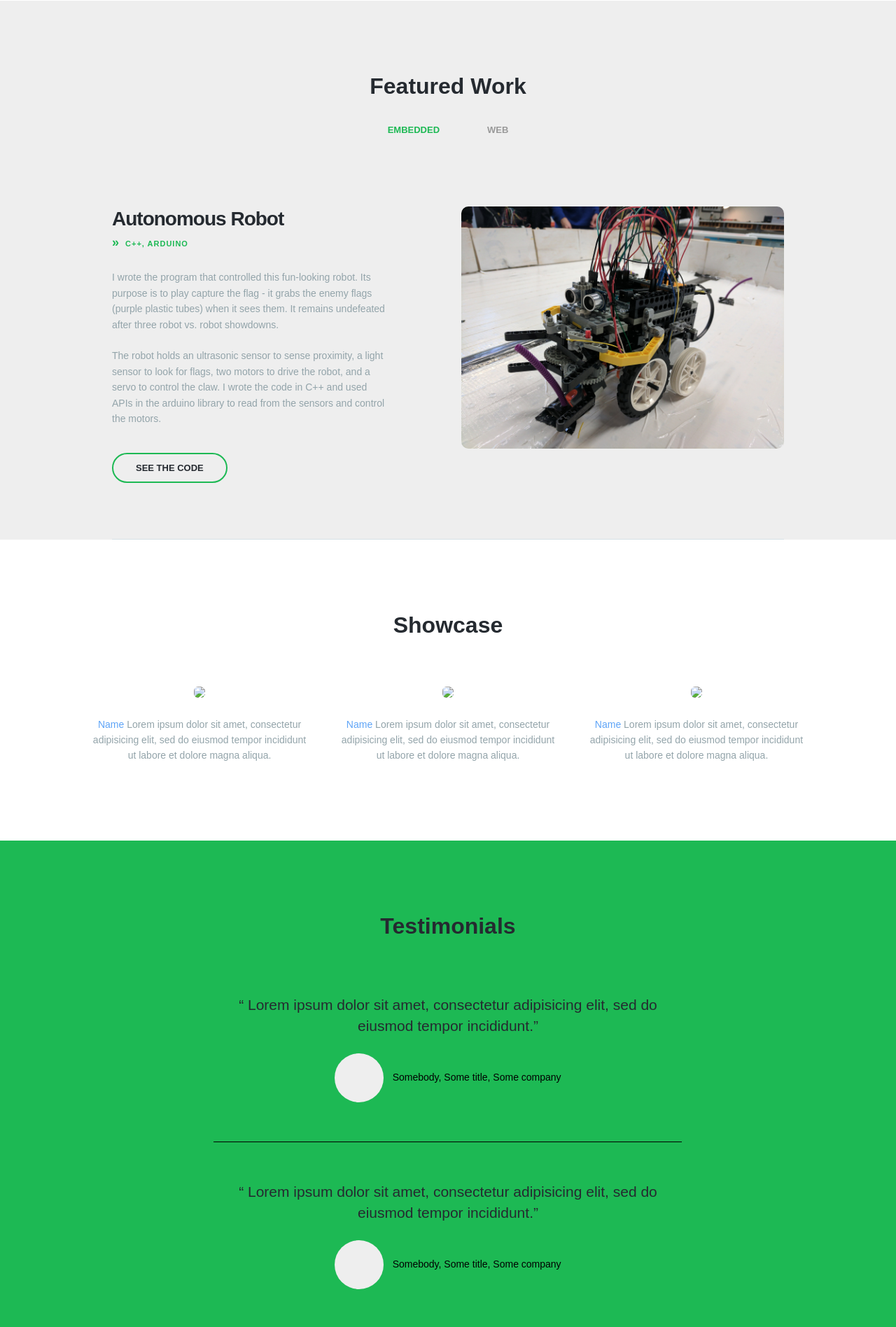
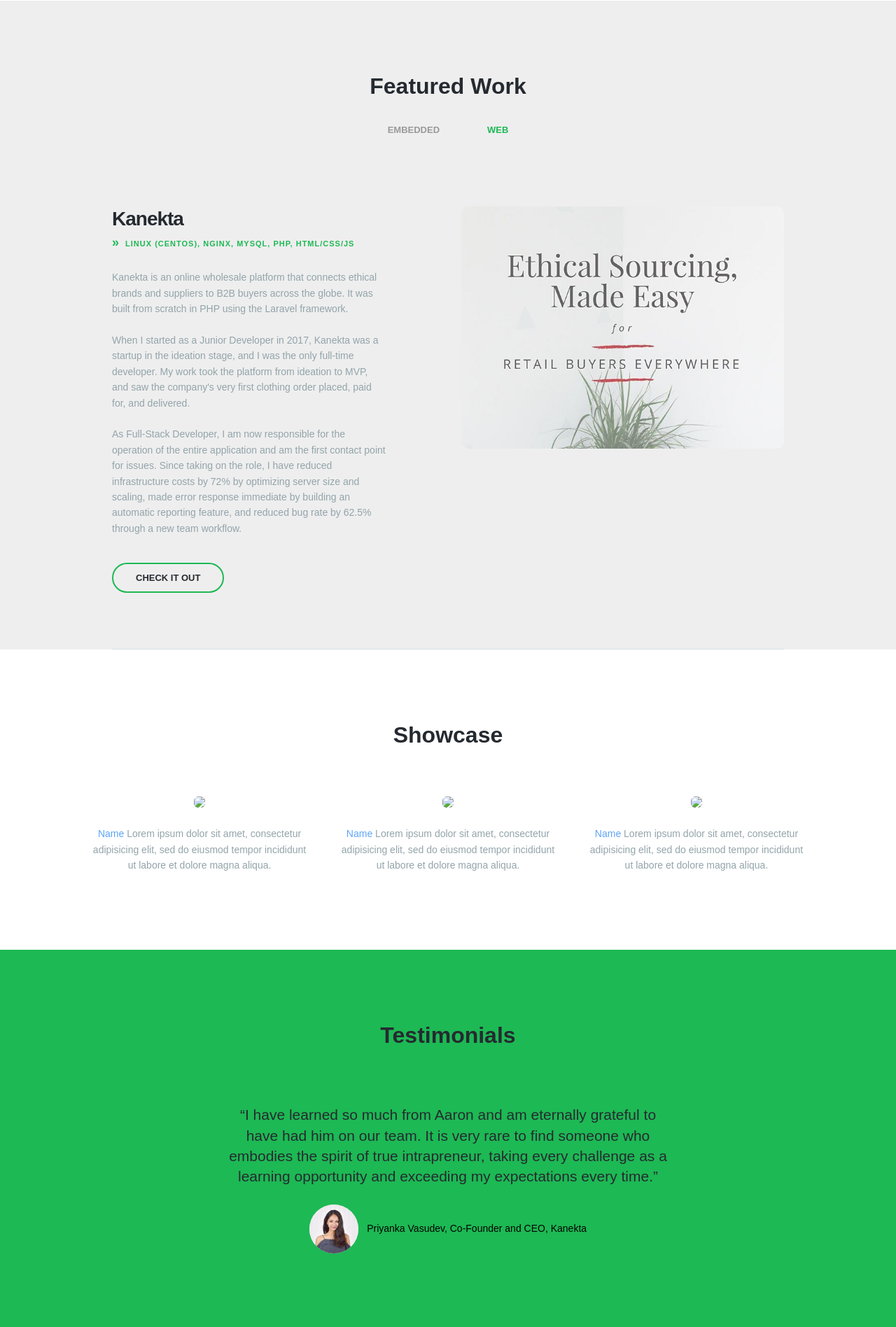
Before and after one commit to aaronVerones/aaronverones.com, a Laravel app: page / in a window 1280 px wide. Shown: the part 1392-3288 px from the top of the page at 70% size. Run offline with Laravel 8, Linux system fonts and the light colour scheme; settings files or empty folders that the repository lacks are supplied; some libraries are stand-ins or nearby versions.

Commit message:
add kanekta description and pri testimonial

```diff
--- a/public/js/main.js
+++ b/public/js/main.js
@@ -10,7 +10,6 @@
             break;
         default:
         break;
-
     }
 }
 
--- a/resources/views/landing.blade.php
+++ b/resources/views/landing.blade.php
@@ -69,12 +69,12 @@
             <div class="twleve columns">
               <p class="intro slate">Featured Work</p>
               <div class="button-group">
-                  <a class="button featured-project-trigger active" data-feature="embedded">Embedded</a>
-                  <a class="button featured-project-trigger" data-feature="web">Web</a>
+                  <a class="button featured-project-trigger " data-feature="embedded">Embedded</a>
+                  <a class="button featured-project-trigger active" data-feature="web">Web</a>
               </div>
             </div>
           </div>
-          <section id="feature-embedded" class="project-showcase">
+          <section id="feature-embedded" class="project-showcase" style="display:none">
             <div class="row">
               <div class="six columns u-pull-right"><img src="/img/robot.jpg" style="border-radius: 10px;" class="project-image"></div>
               <div class="six columns u-pull-left">
@@ -83,12 +83,14 @@
                   <ul class="project-tags">
                     <li>C++, Arduino</li>
                   </ul>
-                  <p class="project-description">I wrote the program that controlled this fun-looking robot. Its purpose is to play capture the flag - it grabs the enemy flags (purple plastic tubes) when it sees them. It remains undefeated after three robot vs. robot showdowns.<br><br> The robot holds an ultrasonic sensor to sense proximity, a light sensor to look for flags, two motors to drive the robot, and a servo to control the claw. I wrote the code in C++ and used APIs in the arduino library to read from the sensors and control the motors.</p><a href="https://github.com/aaronVerones/robot" target="_blank" class="button button-primary">See the code</a>
+                  <p class="project-description">
+                      I wrote the program that controlled this fun-looking robot. Its purpose is to play capture the flag - it grabs the enemy flags (purple plastic tubes) when it sees them. It remains undefeated after three robot vs. robot showdowns.<br><br> The robot holds an ultrasonic sensor to sense proximity, a light sensor to look for flags, two motors to drive the robot, and a servo to control the claw. I wrote the code in C++ and used APIs in the arduino library to read from the sensors and control the motors.
+                  </p><a href="https://github.com/aaronVerones/robot" target="_blank" class="button button-primary">See the code</a>
                 </div>
               </div>
             </div>
           </section>
-          <section id="feature-web" class="project-showcase" style="display:none">
+          <section id="feature-web" class="project-showcase">
             <div class="row">
               <div class="six columns u-pull-right"><img src="/img/kanekta.jpg" style="border-radius: 10px;" class="project-image"></div>
               <div class="six columns u-pull-left">
@@ -97,7 +99,13 @@
                   <ul class="project-tags">
                     <li>Linux (CentOS), Nginx, MySQL, PHP, HTML/CSS/JS</li>
                   </ul>
-                  <p class="project-description">Lorem ipsum dolor sit amet, consectetur adipisicing elit, sed do eiusmod tempor incididunt ut labore et dolore magna aliqua. Ut enim ad minim veniam, quis nostrud exercitation ullamco laboris nisi ut aliquip ex ea commodo consequat. Duis aute irure dolor in reprehenderit in voluptate velit esse cillum dolore eu fugiat nulla pariatur. Excepteur sint occaecat cupidatat non proident, sunt in culpa qui officia deserunt mollit anim id est laborum.</p><a href="https://kanekta.ca" target="_blank" class="button button-primary">Check it out</a>
+                  <p class="project-description">
+                      Kanekta is an online wholesale platform that connects ethical brands and suppliers to B2B buyers across the globe. It was built from scratch in PHP using the Laravel framework.
+                      <br><br>
+                      When I started as a Junior Developer in 2017, Kanekta was a startup in the ideation stage, and I was the only full-time developer. My work took the platform from ideation to MVP, and saw the company's very first clothing order placed, paid for, and delivered.
+                      <br><br>
+                      As Full-Stack Developer, I am now responsible for the operation of the entire application and am the first contact point for issues. Since taking on the role, I have reduced infrastructure costs by 72% by optimizing server size and scaling, made error response immediate by building an automatic reporting feature, and reduced bug rate by 62.5% through a new team workflow.
+                  </p><a href="https://kanekta.ca" target="_blank" class="button button-primary">Check it out</a>
                 </div>
               </div>
             </div>
@@ -140,15 +148,17 @@
             <div class="eight columns offset-by-two columns">
               <p class="intro slate">Testimonials</p>
               <section class="project-testimonial">
-                <blockquote class="slate">“ Lorem ipsum dolor sit amet, consectetur adipisicing elit, sed do eiusmod tempor incididunt.”</blockquote>
-                <div class="project-testimonial-avatar"><img src=""></div>
-                <div class="project-testimonial-name">Somebody, Some title, Some company</div>
+                <blockquote class="slate">“I have learned so much from Aaron and am eternally grateful to have had him on our team. It is very rare to find someone who embodies the spirit of true intrapreneur, taking every challenge as a learning opportunity and exceeding my expectations every time.”</blockquote>
+                <div class="project-testimonial-avatar"><img src="/img/pri.jpeg"></div>
+                <div class="project-testimonial-name">Priyanka Vasudev, Co-Founder and CEO, Kanekta</div>
               </section>
+              {{--
               <section class="project-testimonial">
                 <blockquote class="slate">“ Lorem ipsum dolor sit amet, consectetur adipisicing elit, sed do eiusmod tempor incididunt.”</blockquote>
                 <div class="project-testimonial-avatar"><img src=""></div>
                 <div class="project-testimonial-name">Somebody, Some title, Some company</div>
               </section>
+              --}}
             </div>
           </div>
         </div>
```
Also changed, not shown: public/img/pri.jpeg (added).
